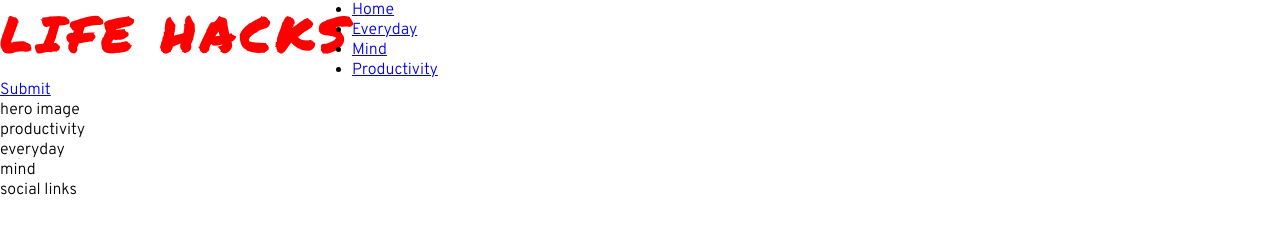
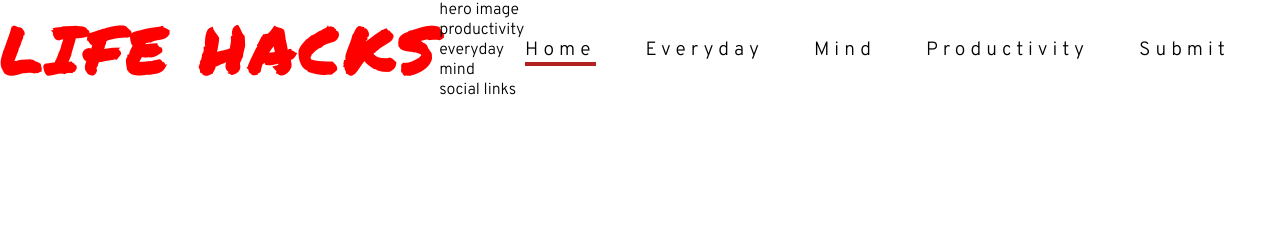
Before and after one commit to WLTSAS/life-hacks-portfolio-1, a plain HTML site: page index.html in a window 1280 px wide. Drawn offline with Linux system fonts and the light colour scheme.

Commit message:
Add style to navigation links

```diff
--- a/assets/css/style.css
+++ b/assets/css/style.css
@@ -19,13 +19,41 @@ body {
 h1, h2 {
     font-family: Oswald, sans-serif;
     text-transform: uppercase;
-    letter-spacing: 6px;
+    letter-spacing: 5px;
     color: #3a3a3a;
 }
 
 .logo {
     font-family: 'Permanent Marker', cursive;
+    float: left;
     color: red;
-    font-size: 300%;
-    float: left;
+    font-size: 400%;
+    line-height: 100px;
 }
+
+/* navigation */
+
+#menu {
+    font-size: 120%;
+    letter-spacing: 5px;
+    line-height: 100px;
+}
+
+#menu li {
+    float: right;
+    list-style-type: none;
+    margin-right: 50px;
+}
+
+#menu a {
+    text-decoration: none;
+    color: inherit;
+}
+
+#menu a:hover {
+    border-bottom: 4px solid #B22222;
+}
+
+.active {
+    border-bottom: 4px solid #B22222;
+}
--- a/index.html
+++ b/index.html
@@ -17,21 +17,21 @@
             <h1 class="logo">Life Hacks</h1>
         </a>
         <nav>
-            <ul>
+            <ul id="menu">
                 <li>
-                    <a href="index.html">Home</a>
+                    <a href="#">Submit</a>
+                </li>
+                <li>
+                    <a href="#">Productivity</a>
+                </li>
+                <li>
+                    <a href="#">Mind</a>
                 </li>
                 <li>
                     <a href="#">Everyday</a>
                 </li>
                 <li>
-                    <a href="#">Mind</a>
-                </li>
-                <li>
-                    <a href="#">Productivity</a>
-                </li>
-                <li>
-                    <a href="#">Submit</a>
+                    <a href="index.html" class="active">Home</a>
                 </li>
             </ul>
         </nav>
```
